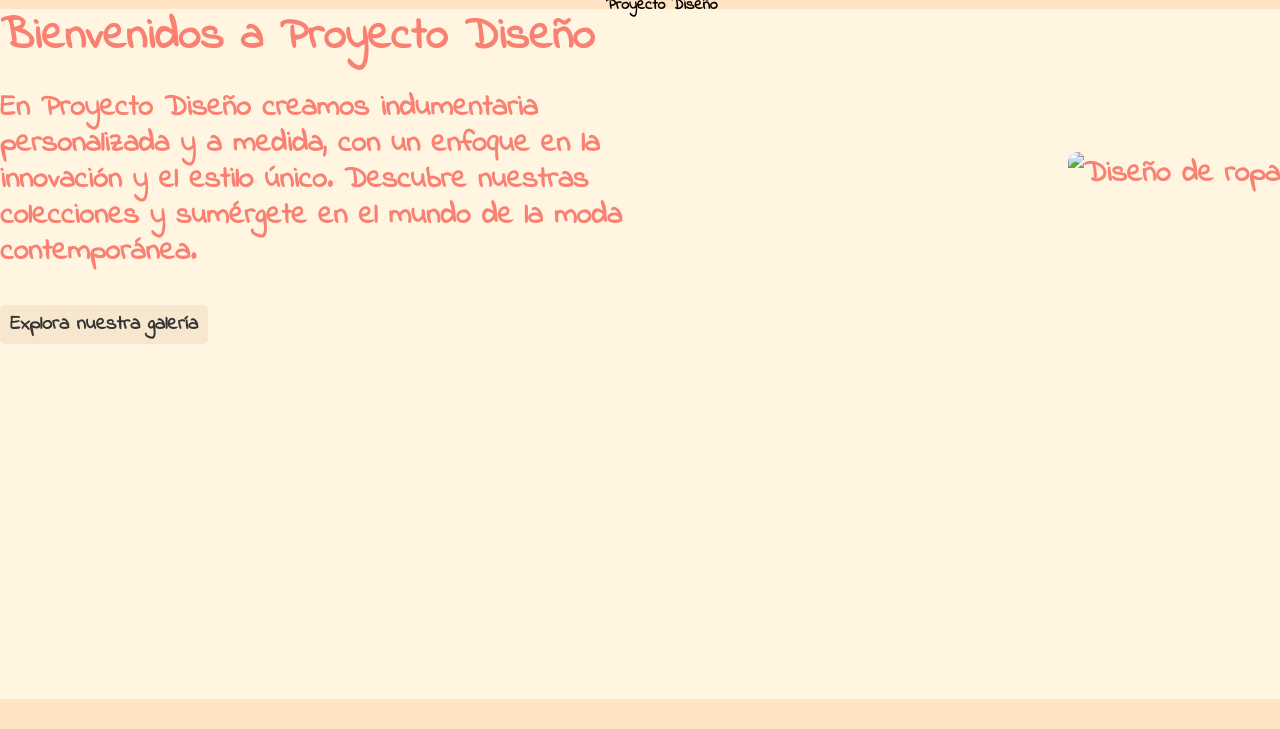
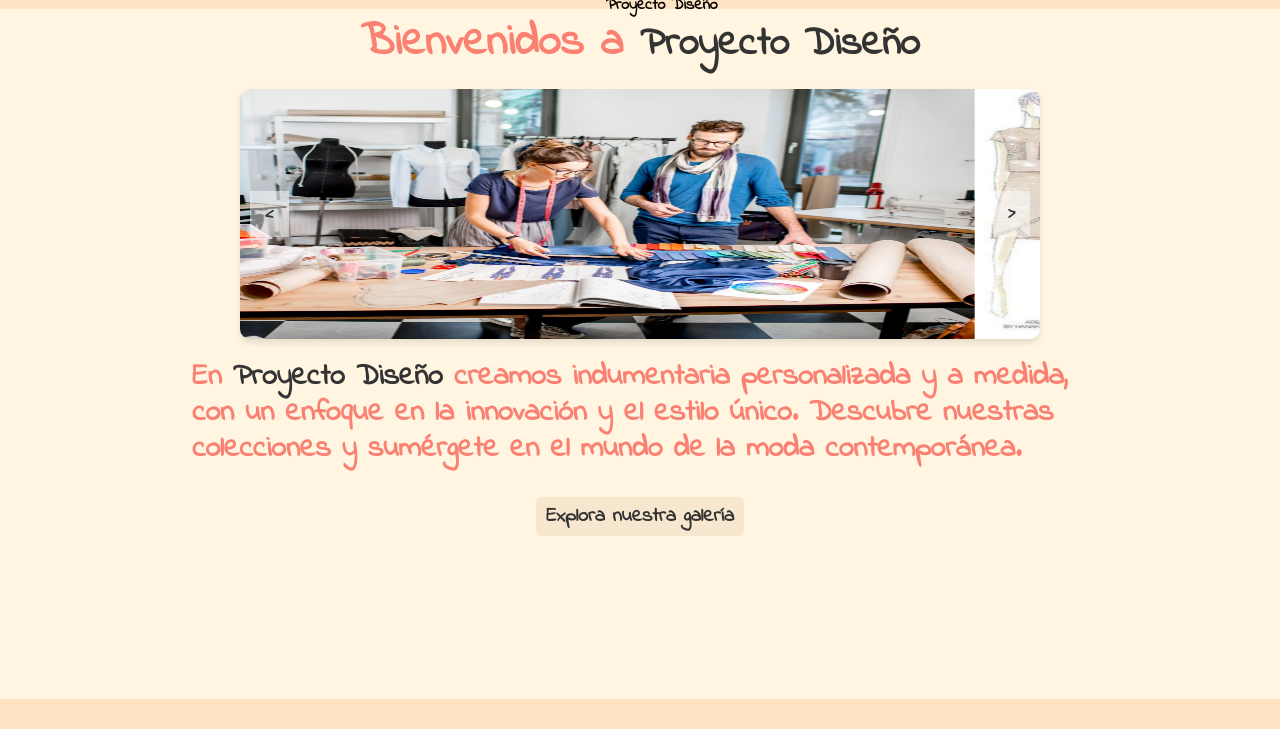
Before and after one commit to Santiuy9/ProyectoDise-o, a plain HTML site: page index.html in a window 1280 px wide. Shown: the part 71-800 px from the top of the page. Drawn offline with Linux system fonts and the light colour scheme.

Commit message:
Version 0.1

```diff
--- a/html/css/galeria.css
+++ b/html/css/galeria.css
@@ -1,28 +1,64 @@
-.galeria-section {
-    display: flex;
-    flex-direction: column;
+h1 {
+    text-align: center;
 }
 
-.tarjetaIzquierda{
-    display: flex;
-    align-items: center;
-    background-color: sandybrown;
-    width: 95vw;
-    height: 25vh;
-    margin-bottom: 20px;
+.galeria {
+    display: grid;
+    grid-template-columns: repeat(4, 1fr);
+    gap: 20px;
+    max-width: 1200px;
+    margin: 0 auto;
 }
-
-.tarjetaDerecha {
-    display: flex;
-    flex-direction: row-reverse;
-    align-items: center;
-    background-color: sandybrown;
-    width: 95vw;
-    height: 25vh;
-    margin-bottom: 20px;
+.imagen-contenedor {
+    position: relative;
+    overflow: hidden;
+    border-radius: 10px;
+    box-shadow: 0 4px 6px rgba(0, 0, 0, 0.1);
+    transition: box-shadow 0.3s ease;
 }
-
-.image {
-    width: 50vw;
-    height: 90%;
+.imagen-contenedor:hover {
+    box-shadow: 0 8px 12px rgba(0, 0, 0, 0.2);
 }
+.imagen-contenedor img {
+    width: 100%;
+    height: 100%;
+    object-fit: cover;
+    display: block;
+    transition: transform 0.3s ease;
+}
+.imagen-contenedor:hover img {
+    transform: scale(1.05);
+}
+.descripcion {
+    position: absolute;
+    bottom: 0;
+    left: 0;
+    right: 0;
+    background-color: rgba(255, 255, 255, 0.8);
+    font-size: 14px;
+    padding: 5px;
+    opacity: 0.7;
+    transition: opacity 0.3s ease;
+}
+.imagen-contenedor:hover .descripcion {
+    opacity: 1;
+}
+.grande {
+    grid-column: span 2;
+    grid-row: span 2;
+}
+.mediana {
+    grid-column: span 2;
+}
+.alta {
+    grid-row: span 2;
+}
+@media (max-width: 768px) {
+    .galeria {
+        grid-template-columns: repeat(2, 1fr);
+    }
+    .grande, .mediana {
+        grid-column: span 1;
+        grid-row: span 1;
+    }
+}
--- a/html/css/index.css
+++ b/html/css/index.css
@@ -1,12 +1,63 @@
+h1 {
+    line-height: 1.1;
+}
+
+.slider-container {
+    width: 100%;
+    height: 250px;
+    max-width: 800px;
+    position: relative;
+    margin-bottom: 20px;
+    overflow: hidden;
+    border-radius: 10px;
+    box-shadow: 0 4px 6px rgba(0, 0, 0, 0.1);
+}
+.slider {
+    display: flex;
+    transition: transform 0.5s ease-in-out;
+}
+.slide {
+    min-width: 100%;
+    height: 400px;
+}
+.slide img {
+    width: 100%;
+    height: 250px;
+}
+.slider-btn {
+    position: absolute;
+    top: 50%;
+    transform: translateY(-50%);
+    background-color: rgba(255, 255, 255, 0.5);
+    color: #333;
+    padding: 10px 15px;
+    border: none;
+    cursor: pointer;
+    font-size: 18px;
+    transition: background-color 0.3s;
+}
+.slider-btn:hover {
+    background-color: rgba(255, 255, 255, 0.8);
+}
+.prev {
+    left: 10px;
+}
+.next {
+    right: 10px;
+}
+
 .inicio-section {
     display: flex;
-    justify-content: space-between;
+    justify-content: center;
     align-items: center;
     color: #333;
 }
 
 .inicio-content {
-    max-width: 50%;
+    display: flex;
+    flex-direction: column;
+    align-items: center;
+    max-width: 90%;
 }
 
 .inicio-content h1 {
@@ -39,18 +90,11 @@
     border-radius: 10px;
 }
 
-@media (max-width: 768px) {
-    .inicio-section {
+@media (min-width: 768px) {
+    .inicio-content {
+        display: flex;
         flex-direction: column;
-        text-align: center;
-    }
-
-    .inicio-content {
-        max-width: 100%;
-        margin-bottom: 20px;
-    }
-
-    .inicio-image {
-        width: 100%;
+        justify-content: center;
+        max-width: 70%;
     }
 }
--- a/html/css/style.css
+++ b/html/css/style.css
@@ -16,6 +16,18 @@ body {
 
 i {
     cursor: pointer;
+}
+
+.name35px {
+    color: #333;
+    font-size: 30px;
+    font-weight: bolder;
+}
+
+.name40px {
+    color: #333;
+    font-size: 40px;
+    font-weight: bolder;
 }
 
 header {
@@ -105,11 +117,11 @@ header {
 }
 
 .upSpace {
-    margin-top: 75px;
+    margin-top: 90px;
 }
 
 .downSpace {
-    margin-bottom: 30px;
+    margin-bottom: 40px;
 }
 
 footer {
--- a/index.html
+++ b/index.html
@@ -36,12 +36,24 @@
     <main>
         <section id="inicio" class="inicio-section">
             <div class="inicio-content">
-                <h1>Bienvenidos a Proyecto Diseño</h1>
-                <p>En Proyecto Diseño creamos indumentaria personalizada y a medida, con un enfoque en la innovación y el estilo único. Descubre nuestras colecciones y sumérgete en el mundo de la moda contemporánea.</p>
+                <h1>Bienvenidos a <span class="name40px">Proyecto Diseño</span></h1>
+                <div class="slider-container">
+                    <div class="slider">
+                        <div class="slide">
+                            <img src="img/chio-lecca-blog-funciones-de-un-disenador-de-modas.png" alt="Imagen 1">
+                        </div>
+                        <div class="slide">
+                            <img src="img/27b40da722308e424cee0ceac98855c3.png" alt="Imagen 2">
+                        </div>
+                        <div class="slide">
+                            <img src="img/C.RASO.png" alt="Imagen 3">
+                        </div>
+                    </div>
+                    <button class="slider-btn prev">&lt;</button>
+                    <button class="slider-btn next">&gt;</button>
+                </div>
+                <p>En <span class="name35px">Proyecto Diseño</span> creamos indumentaria personalizada y a medida, con un enfoque en la innovación y el estilo único. Descubre nuestras colecciones y sumérgete en el mundo de la moda contemporánea.</p>
                 <a href="html/galeria.html" class="button">Explora nuestra galería</a>
-            </div>
-            <div class="inicio-image">
-                <img src="tu-imagen-destacada.jpg" alt="Diseño de ropa" />
             </div>
         </section>
     </main>
--- a/script.js
+++ b/script.js
@@ -13,3 +13,29 @@ buttonCloseMenu.addEventListener('click', () => {
     listMenu.classList.remove('listMenuOpen');
 
 })
+
+const slider = document.querySelector('.slider');
+        const prevBtn = document.querySelector('.prev');
+        const nextBtn = document.querySelector('.next');
+        const slides = document.querySelectorAll('.slide');
+        let currentIndex = 0;
+
+        function updateSlider() {
+            slider.style.transform = `translateX(-${currentIndex * 100}%)`;
+        }
+
+        function nextSlide() {
+            currentIndex = (currentIndex + 1) % slides.length;
+            updateSlider();
+        }
+
+        function prevSlide() {
+            currentIndex = (currentIndex - 1 + slides.length) % slides.length;
+            updateSlider();
+        }
+
+        nextBtn.addEventListener('click', nextSlide);
+        prevBtn.addEventListener('click', prevSlide);
+
+        // Opcional: Cambio automático de diapositivas cada 5 segundos
+        setInterval(nextSlide, 5000);
```
Also changed, not shown: html/contacto.html (+1 -1 lines), html/galeria.html (+32 -8 lines), img/depositphotos_40399059-stock-photo-fabrics-of-multi-colors-samples.png (added), 1 other file.
